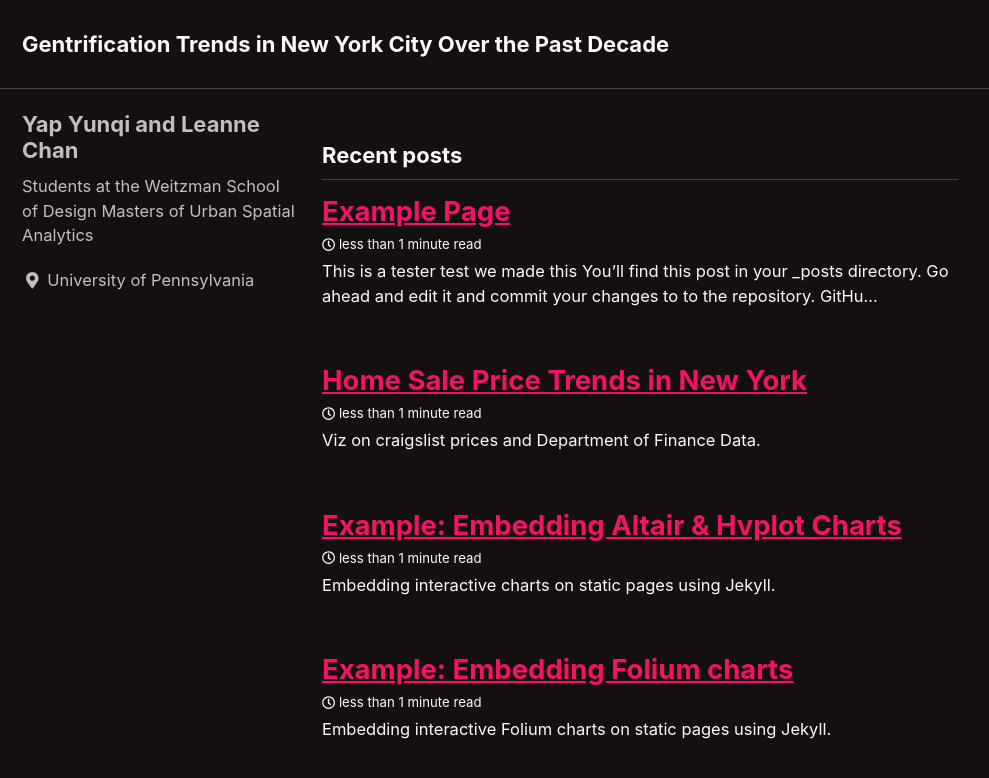
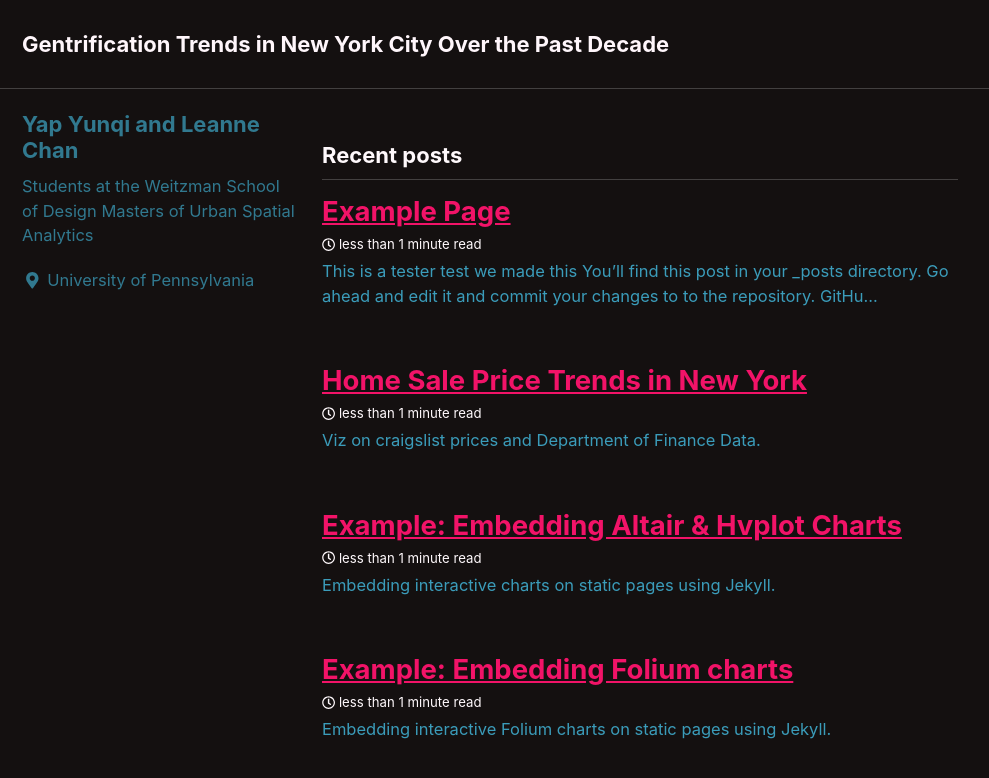
Before and after one commit to LeanneChan/Gentrification-Trends-In-NYC, a Jekyll site: the page built from index.html, in a window 1280 px wide and 900 px high. Shown: the top 778 px of the window, without its empty margins (0-989 px from the left). Built offline with Jekyll 4.4.1, drawn with Linux system fonts in a browser that asks for light colours; cached includes are drawn as plain includes; nearby versions of some CDN libraries; a script that is not in the unit is left out; the list of posts is cut into pages by our own code.

Commit message:
Update main.scss

```diff
--- a/assets/css/main.scss
+++ b/assets/css/main.scss
@@ -10,3 +10,11 @@
 .archive__item-title {
   color: blue;
 }
+
+body {
+    margin: 0;
+    padding: 0;
+    color: #3b9cba;
+    font-family: -apple-system,BlinkMacSystemFont,"Roboto","Segoe UI","Helvetica Neue","Lucida Grande",Arial,sans-serif;
+    line-height: 1.5;
+}
```
